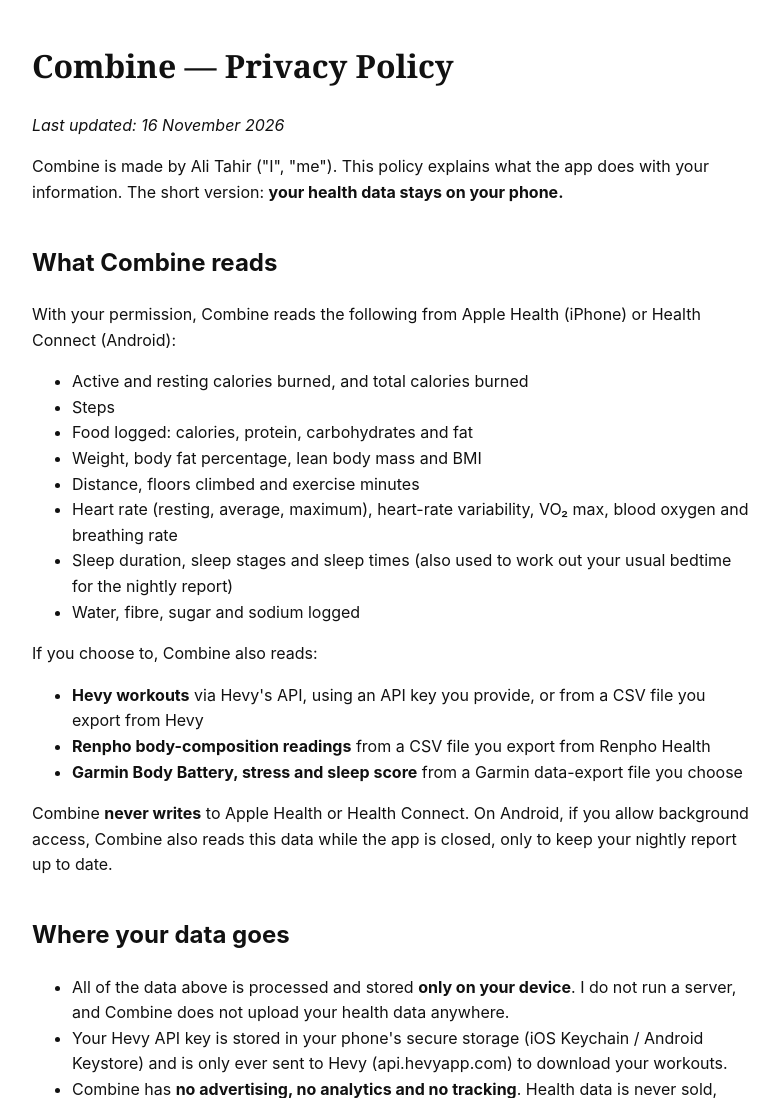
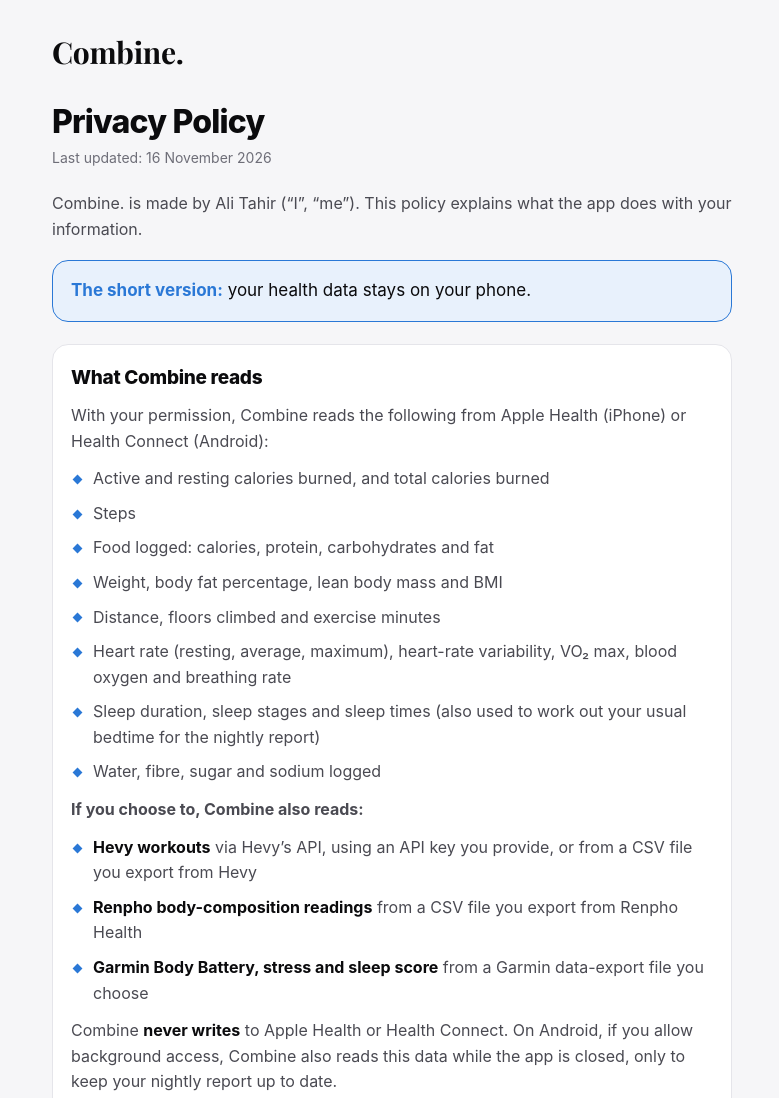
Before and after one commit to MoAliTahir2002/combine-privacy, a plain HTML site: page index.html in a window 1280 px wide. Shown: the top 1098 px of the page, without its empty margins (248-1027 px from the left). Drawn offline with nearby package versions, Linux system fonts and the light colour scheme.

Commit message:
Add files via upload

```diff
--- a/index.html
+++ b/index.html
@@ -1,8 +1,49 @@
-<!DOCTYPE html><html lang="en"><head><meta charset="utf-8"><meta name="viewport" content="width=device-width,initial-scale=1"><title>Combine. Privacy Policy</title>
-<style>body{font:16px/1.6 -apple-system,Segoe UI,Roboto,sans-serif;max-width:720px;margin:40px auto;padding:0 20px;color:#111}h1{font-family:Georgia,serif}h2{margin-top:1.6em}a{color:#1a56c8}@media(prefers-color-scheme:dark){body{background:#000;color:#eee}a{color:#6ea8ff}}</style></head><body>
-<h1>Combine — Privacy Policy</h1>
-<p><em>Last updated: 16 November 2026</em></p>
-<p>Combine is made by Ali Tahir ("I", "me"). This policy explains what the app does with your information. The short version: <strong>your health data stays on your phone.</strong></p>
+<!DOCTYPE html>
+<html lang="en-GB">
+<head>
+<meta charset="utf-8">
+<meta name="viewport" content="width=device-width, initial-scale=1">
+<meta name="color-scheme" content="dark light">
+<title>Privacy Policy · Combine.</title>
+<meta name="description" content="How Combine. handles your information. Your health data stays on your phone.">
+<link rel="preconnect" href="https://fonts.googleapis.com">
+<link rel="preconnect" href="https://fonts.gstatic.com" crossorigin>
+<link href="https://fonts.googleapis.com/css2?family=Playfair+Display:wght@700&display=swap" rel="stylesheet">
+<style>
+:root{--bg:#f6f6f8;--card:#ffffff;--border:#e5e5ea;--text:#0b0b0d;--text2:#4a4a52;--muted:#6e6e78;--accent:#2a78d6;--tint:#e8f1fc}
+@media (prefers-color-scheme:dark){:root{--bg:#000000;--card:#141417;--border:#26262b;--text:#f5f5f7;--text2:#b4b4bc;--muted:#80808a;--accent:#3d8ef0;--tint:#0f1d30}}
+*{box-sizing:border-box}
+html{-webkit-text-size-adjust:100%}
+body{margin:0;background:var(--bg);color:var(--text);font-family:-apple-system,BlinkMacSystemFont,"SF Pro Text","Segoe UI",Roboto,Helvetica,Arial,sans-serif;line-height:1.6;font-size:16px}
+.wrap{max-width:720px;margin:0 auto;padding:28px 20px 56px}
+.logo{font-family:"Playfair Display",Georgia,"Times New Roman",serif;font-weight:700;font-size:30px;letter-spacing:-.3px;margin:0 0 28px}
+h1{font-size:32px;line-height:1.15;letter-spacing:-.8px;font-weight:800;margin:0 0 6px}
+.date{color:var(--muted);font-size:14px;margin:0 0 22px}
+.intro{color:var(--text2);margin:0 0 18px}
+.short{background:var(--tint);border:1px solid var(--accent);border-radius:16px;padding:16px 18px;margin:0 0 22px;font-size:17px}
+.short b{color:var(--accent)}
+.card{background:var(--card);border:1px solid var(--border);border-radius:16px;padding:18px 18px 8px;margin:0 0 14px}
+.card h2{font-size:19px;letter-spacing:-.3px;font-weight:800;margin:0 0 10px}
+.card p{margin:0 0 12px;color:var(--text2)}
+.card ul{list-style:none;padding:0;margin:0 0 12px}
+.card li{position:relative;padding-left:22px;margin:0 0 9px;color:var(--text2)}
+.card li:before{content:"";position:absolute;left:3px;top:.62em;width:7px;height:7px;background:var(--accent);transform:rotate(45deg)}
+.card strong{color:var(--text)}
+.sub{font-weight:700;color:var(--text);margin:14px 0 8px}
+a{color:var(--accent);text-decoration:none}
+a:hover{text-decoration:underline}
+footer{color:var(--muted);font-size:13px;text-align:center;margin-top:26px}
+</style>
+</head>
+<body>
+<div class="wrap">
+  <div class="logo">Combine.</div>
+  <h1>Privacy Policy</h1>
+  <p class="date">Last updated: 16 November 2026</p>
+  <p class="intro">Combine. is made by Ali Tahir (“I”, “me”). This policy explains what the app does with your information.</p>
+  <div class="short"><b>The short version:</b> your health data stays on your phone.</div>
+
+  <section class="card">
     <h2>What Combine reads</h2>
     <p>With your permission, Combine reads the following from Apple Health (iPhone) or Health Connect (Android):</p>
     <ul>
@@ -15,31 +56,51 @@
       <li>Sleep duration, sleep stages and sleep times (also used to work out your usual bedtime for the nightly report)</li>
       <li>Water, fibre, sugar and sodium logged</li>
     </ul>
-<p>If you choose to, Combine also reads:</p>
+    <p class="sub">If you choose to, Combine also reads:</p>
     <ul>
-<li><strong>Hevy workouts</strong> via Hevy's API, using an API key you provide, or from a CSV file you export from Hevy</li>
+      <li><strong>Hevy workouts</strong> via Hevy’s API, using an API key you provide, or from a CSV file you export from Hevy</li>
       <li><strong>Renpho body-composition readings</strong> from a CSV file you export from Renpho Health</li>
       <li><strong>Garmin Body Battery, stress and sleep score</strong> from a Garmin data-export file you choose</li>
     </ul>
     <p>Combine <strong>never writes</strong> to Apple Health or Health Connect. On Android, if you allow background access, Combine also reads this data while the app is closed, only to keep your nightly report up to date.</p>
+  </section>
+
+  <section class="card">
     <h2>Where your data goes</h2>
     <ul>
       <li>All of the data above is processed and stored <strong>only on your device</strong>. I do not run a server, and Combine does not upload your health data anywhere.</li>
-<li>Your Hevy API key is stored in your phone's secure storage (iOS Keychain / Android Keystore) and is only ever sent to Hevy (api.hevyapp.com) to download your workouts.</li>
+      <li>Your Hevy API key is stored in your phone’s secure storage (iOS Keychain / Android Keystore) and is only ever sent to Hevy (api.hevyapp.com) to download your workouts.</li>
       <li>Combine has <strong>no advertising, no analytics and no tracking</strong>. Health data is never sold, shared, or used for advertising or marketing.</li>
-<li><strong>Purchases:</strong> if you buy Combine Premium, the payment is handled by Apple or Google. Combine uses a service called RevenueCat to check whether your subscription is active. RevenueCat receives an anonymous app ID and your purchase history for Combine (what was bought and when). It does not receive your name, your payment details or any health data. See revenuecat.com/privacy.</li>
+      <li><strong>Purchases:</strong> if you buy Combine Premium, the payment is handled by Apple or Google. Combine uses a service called RevenueCat to check whether your subscription is active. RevenueCat receives an anonymous app ID and your purchase history for Combine (what was bought and when). It does not receive your name, your payment details or any health data. See <a href="https://www.revenuecat.com/privacy">revenuecat.com/privacy</a>.</li>
       <li>Notifications are created on your phone. Their content is not sent to me.</li>
-<li><strong>Coach reports:</strong> if you use "Send to coach", Combine creates a PDF of your report on your phone and opens Messages (or your share sheet) with it attached. It is only sent if you press Send, and only to the person you choose.</li>
+      <li><strong>Coach reports:</strong> if you use “Send to coach”, Combine creates a PDF of your report on your phone and opens Messages (or your share sheet) with it attached. It is only sent if you press Send, and only to the person you choose.</li>
     </ul>
+  </section>
+
+  <section class="card">
     <h2>Your choices</h2>
     <ul>
       <li>You can change which data Combine can read at any time in the Health app (iPhone: Settings → Health → Data Access &amp; Devices → Combine) or in Health Connect (Android).</li>
-<li>Settings → "Delete all Combine data" removes everything Combine has stored, including your Hevy key. Uninstalling the app does the same. Subscriptions are managed and cancelled in your App Store or Google Play account settings.</li>
+      <li>Settings → “Delete all Combine data” removes everything Combine has stored, including your Hevy key. Uninstalling the app does the same. Subscriptions are managed and cancelled in your App Store or Google Play account settings.</li>
     </ul>
+  </section>
+
+  <section class="card">
     <h2>Children</h2>
     <p>Combine is not directed at children under 13.</p>
+  </section>
+
+  <section class="card">
     <h2>Changes</h2>
     <p>If this policy changes, the new version will be posted here with a new date.</p>
+  </section>
+
+  <section class="card">
     <h2>Contact</h2>
     <p><a href="mailto:combineapp.support@gmail.com">combineapp.support@gmail.com</a></p>
-</body></html>
+  </section>
+
+  <footer>Combine. · Made by Ali Tahir</footer>
+</div>
+</body>
+</html>
```
Lines whose indentation alone changed are shown as unchanged.
